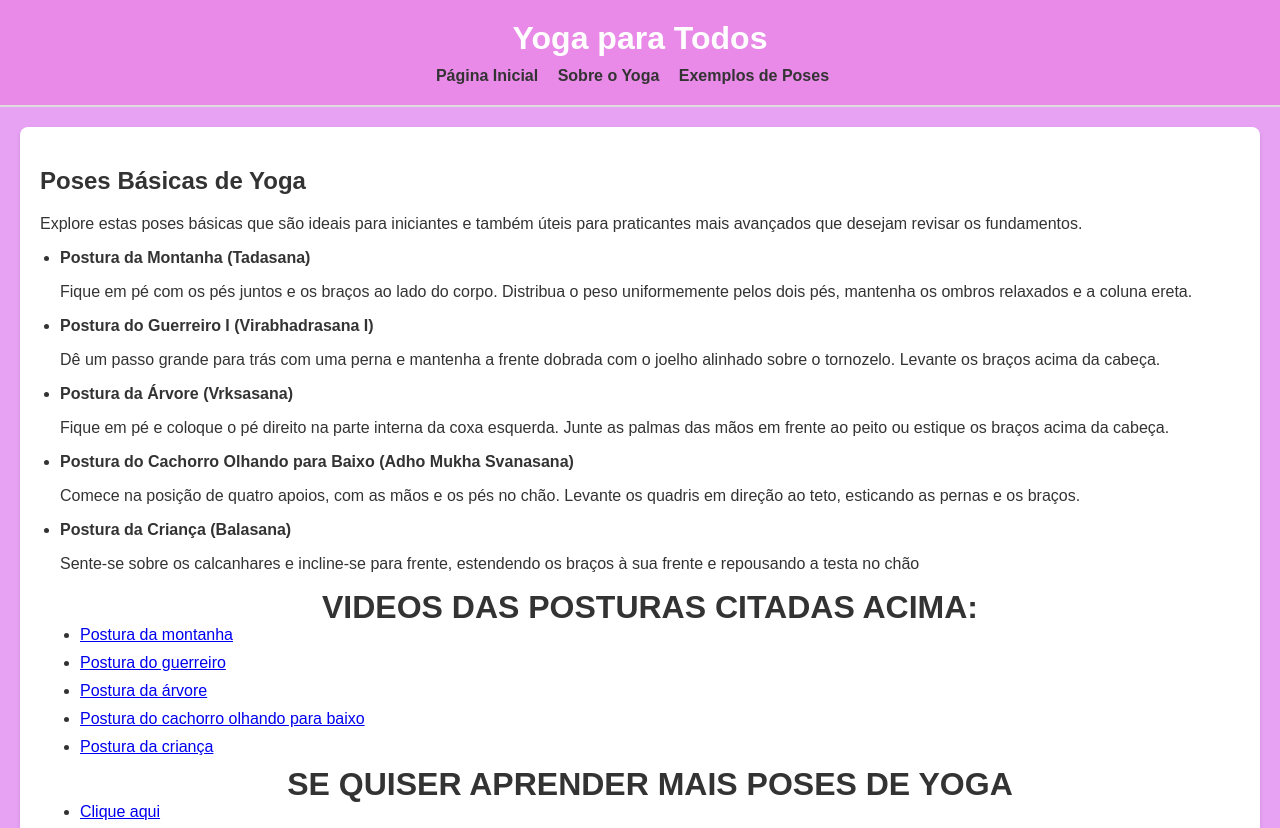
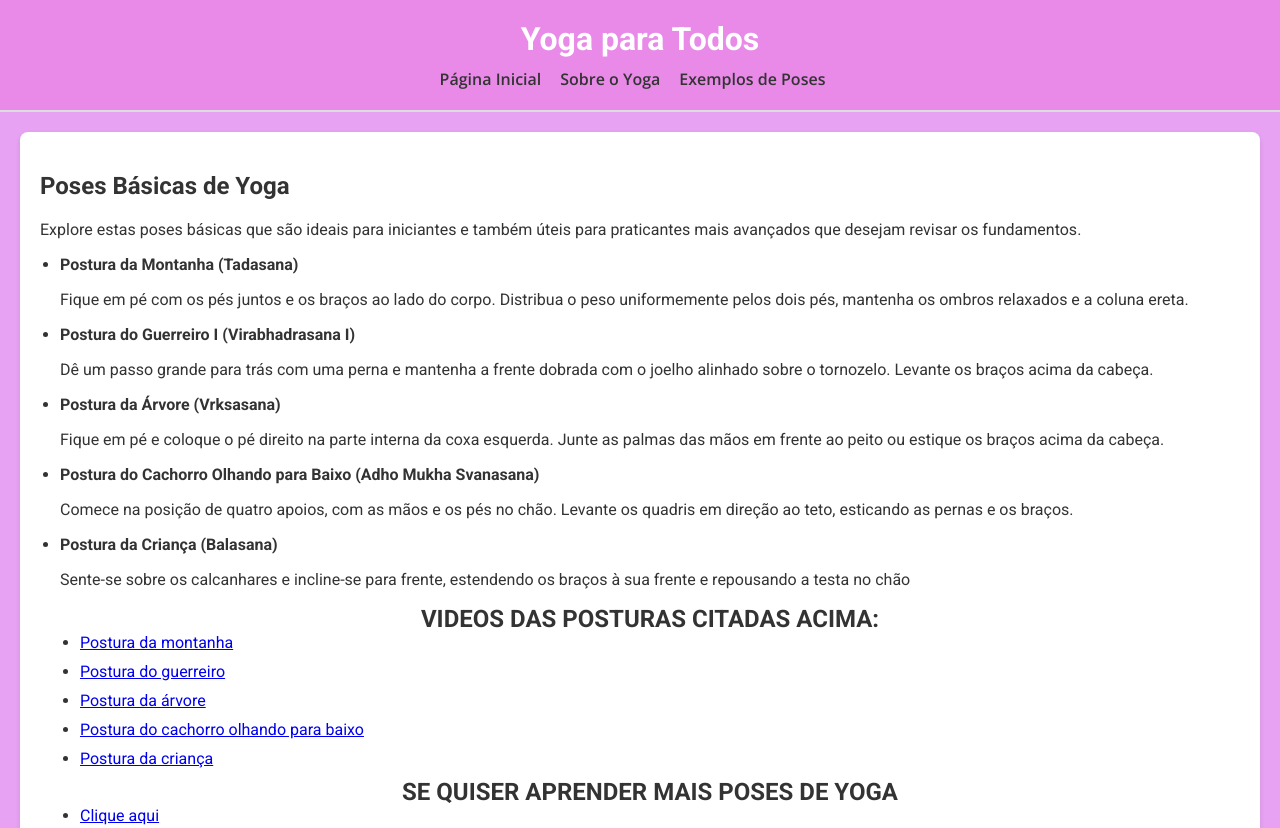
Before and after one commit to oxiadriano/olha-o-css, a plain HTML site: page poses.html in a window 1280 px wide. Shown: the top 828 px of the page. Drawn offline with nearby package versions, Linux system fonts and the light colour scheme.

Commit message:
alterações

```diff
--- a/css/estilo.css
+++ b/css/estilo.css
@@ -1,96 +1,102 @@
-/* Estilos para o corpo da página */
+
+@import url('https://fonts.googleapis.com/css2?family=Roboto:wght@400;700&family=Montserrat:wght@400;700&family=Open+Sans:wght@400;600&display=swap');
+
+
 body {
-    font-family: Arial, sans-serif; /* Fonte padrão para o texto */
+    font-family: 'Roboto', Arial, sans-serif; /* Fonte padrão para o texto */
     background-color: #d14deb85; /* Cor leve de fundo para a página */
     color: #333; /* Cor padrão do texto */
     margin: 0;
     padding: 0;
 }
 
-/* Estilos para o cabeçalho */
+
 header {
-    background-color: rgb(233, 138, 233); /* Cor de fundo do cabeçalho */
-    color: white; /* Cor do texto no cabeçalho */
+    background-color: rgb(233, 138, 233);
+    color: white;
     padding: 20px;
-    border-bottom: 2px solid #ddd; /* Linha sutil na parte inferior do cabeçalho */
+    border-bottom: 2px solid #ddd;
 }
 
-/* Container para a imagem do logo e o título */
+
 .header-container {
     display: flex;
-    align-items: center; /* Alinha a imagem e o título verticalmente no centro */
-    justify-content: center; /* Centraliza o conteúdo horizontalmente */
-    gap: 20px; /* Espaçamento entre a imagem e o título */
+    align-items: center;
+    justify-content: center;
+    gap: 20px;
 }
 
-/* Estilos para o título */
+
 h1 {
-    font-size: 2rem; /* Ajusta o tamanho da fonte conforme necessário */
-    margin: 0; /* Remove o espaçamento padrão do título */
-    text-align: center; /* Centraliza o texto no cabeçalho */
+    font-family:
+    font-size: 2rem;
+    margin: 0;
+    text-align: center;
 }
 
-/* Estilos para o menu de navegação */
+
 nav {
     margin-top: 10px;
-    text-align: center; /* Centraliza o menu de navegação */
+    text-align: center;
 }
 
 nav ul {
-    list-style-type: none; /* Remove marcadores da lista */
+    list-style-type: none;
     padding: 0;
     margin: 0;
 }
 
 nav ul li {
-    display: inline; /* Exibe os itens da lista em linha */
-    margin-right: 15px; /* Espaçamento entre os itens */
+    display: inline;
+    margin-right: 15px;
 }
 
 nav ul li a {
-    text-decoration: none; /* Remove o sublinhado dos links */
-    color: #333; /* Cor do texto dos links */
-    font-weight: bold; /* Negrito para os links */
+    text-decoration: none;
+    color: #333;
+    font-weight: bold;
+    font-family: 'Open Sans', Verdana, sans-serif;
 }
 
 nav ul li a:hover {
-    color: #007BFF; /* Cor ao passar o cursor sobre o link */
+    color: #007BFF;
 }
 
-/* Estilos para o conteúdo principal */
+
 main {
     padding: 20px;
 }
 
-/* Estilos para as seções com fundo branco e sombra */
+
 section {
-    background-color: #ffffff; /* Cor de fundo diferente do fundo da página */
-    color: #333; /* Cor do texto na seção */
+    background-color: #ffffff;
+    color: #333;
     padding: 20px;
-    border-radius: 8px; /* Bordas arredondadas para a seção */
-    box-shadow: 0 2px 5px rgba(0, 0, 0, 0.1); /* Sombra sutil para destacar a seção */
-    margin-bottom: 20px; /* Espaçamento abaixo da seção */
+    border-radius: 8px;
+    box-shadow: 0 2px 5px rgba(0, 0, 0, 0.1);
+    margin-bottom: 20px;
 }
 
-/* Estilos para listas */
+
 ul {
-    list-style-type: disc; /* Tipo de marcador da lista */
-    padding-left: 20px; /* Adiciona espaçamento interno à esquerda */
-    margin-left: 0; /* Remove qualquer margem à esquerda */
+    list-style-type: disc;
+    padding-left: 20px;
+    margin-left: 0;
 }
 
 li {
-    margin-bottom: 10px; /* Adiciona espaçamento entre os itens da lista */
+    margin-bottom: 10px;
 }
-.fotos{
 
+
+.fotos {
     display: flex;
     align-items: center;
+}
 
-}
 .container {
     display: flex;
-    gap: 20px; /* Espaço entre as fotos */
+    gap: 20px;
 }
 
 .item {
@@ -101,20 +107,25 @@ li {
 img {
     max-width: 100%;
     height: auto;
-    border: 2px solid #000; /* Borda opcional */
+    border: 2px solid #000;
 }
-#img1{
+
+#img1 {
     width: 200px;
 }
-#img2{
+
+#img2 {
     width: 180px;
 }
-#img3{
+
+#img3 {
     width: 230px;
 }
-#img4{
+
+#img4 {
     width: 230px;
 }
-#img5{
+
+#img5 {
     width: 245px;
 }
--- a/poses.html
+++ b/poses.html
@@ -4,7 +4,7 @@
     <meta charset="UTF-8">
     <meta name="viewport" content="width=device-width, initial-scale=1.0">
     <title>Exemplos de Poses - Yoga para Todos</title>
-    <link rel="stylesheet" href="/css/estilo.css"> <!-- Link para o CSS externo -->
+    <link rel="stylesheet" href="/css/estilo.css">
 </head>
 <body>
 
```
Also changed, not shown: index.html (+1 -1 lines), sobre.html (+1 -1 lines).
